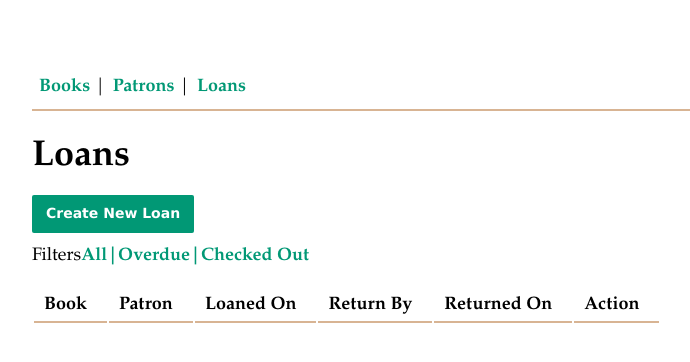
After one commit to valeshan/library_manager, a Node server app: page /all_loans in a window 1280 px wide. The commit adds this page. Shown: the top 362 px of the page, without its empty margins (26-716 px from the left). Run offline with Node 20, Linux system fonts and the light colour scheme; data that the repository does not hold is empty; some libraries are stand-ins or nearby versions.

Commit message:
Connected db
-connect db to models
-accessing books and loans through now created pug files
-created conditionals for overdue loan render

```diff
--- a/models/patrons.js
+++ b/models/patrons.js
@@ -11,7 +11,9 @@ module.exports = (sequelize, DataTypes) => {
     email: DataTypes.STRING,
     library_id: DataTypes.STRING,
     zip_code: DataTypes.INTEGER
-  }, {});
+  }, {
+    timestamps: false
+  });
   patrons.associate = function(models) {
     // associations can be defined here
   };
--- a/routes/books.js
+++ b/routes/books.js
@@ -1,6 +1,6 @@
 var express = require('express');
 var router = express.Router();
-var Books = require('../models').books;
+
 
 
 module.exports = router;
--- a/routes/index.js
+++ b/routes/index.js
@@ -1,19 +1,46 @@
-var express = require('express');
-var router = express.Router();
+const express = require('express');
+const router = express.Router();
+const date = new Date();
+
+const Sequelize = require('sequelize');
+const Op = Sequelize.Op;
+
+const Books = require('../models').books;
+const Loans = require('../models').loans;
+const Patrons = require('../models').patrons;
+
+
+
 
 /* GET home page. */
 router.get('/', function(req, res, next) {
   res.render('index', { title: 'Library Manager' });
 });
 
-router.get('/all_books', function(req, res, next) {
-  res.render('all_books');
+
+
+
+
+      //************ BOOKS *************//
+
+
+
+//GET All Books
+router.get('/all_books', function(req,res,err){
+  Books.findAll().then(function(books){
+      res.render("all_books", {books:books})
+  })
 });
 
+//GET OVERDUE BOOKS
 router.get('/overdue_books', function(req, res, next) {
-  res.render('overdue_books');
-});
-
+    Loans.findAll({where: {
+                    return_by:{
+                            [Op.lt]: date
+    }}}).then(function(loans){
+      res.render('overdue_books', {loans:loans});
+    })
+  });
 
 router.get('/checked_books', function(req, res, next) {
   res.render('checked_books');
@@ -23,4 +50,35 @@ router.get('/new_book', function(req, res, next) {
   res.render('new_book');
 });
 
+
+
+
+      //************ LOANS *************//
+
+
+
+
+//GET ALL LOANS
+router.get('/all_loans', function(req,res,err){
+  Loans.findAll().then(function(loans){
+      res.render("all_loans", {loans:loans})
+  })
+});
+
+//GET OVERDUE LOANS
+router.get('/overdue_loans', function(req, res, next) {
+    Loans.findAll({where: {
+                    return_by:{
+                            [Op.lt]: date
+                          },
+                    returned_on: null
+  }}).then(function(loans){
+      res.render('all_loans', {loans:loans});
+    })
+  });
+
+
+
+
+
 module.exports = router;
--- /dev/null
+++ b/views/all_loans.pug
@@ -0,0 +1,14 @@
+extends layout
+
+block content
+  include includes/loan_menus/loan_filters
+  include includes/loan_menus/loan_table
+    each loan in loans
+      tr
+        td=loan.book_id
+        td=loan.patron_id
+        td=loan.loaned_on
+        td=loan.return_by
+        td=loan.returned_on
+        td
+          a(href='/return_book' class='button') Return Book
--- /dev/null
+++ b/views/includes/loan_menus/loan_filters.pug
@@ -0,0 +1,9 @@
+h1 Loans
+p
+  a(class = 'button' href='/new_loan')  Create New Loan
+p Filters
+  a(href='/all_loans') All
+  a |
+  a(href='/overdue_loans') Overdue
+  a |
+  a(href='/checked_loans') Checked Out
--- /dev/null
+++ b/views/includes/loan_menus/loan_table.pug
@@ -0,0 +1,10 @@
+table
+  thead
+    tr
+      th Book
+      th Patron
+      th Loaned On
+      th Return By
+      th Returned On
+      th Action
+  tbody
--- a/views/includes/navigation.pug
+++ b/views/includes/navigation.pug
@@ -5,4 +5,4 @@ nav
     li
       a Patrons
     li
-      a Loans
+      a(href='/all_loans') Loans
```
Also changed, not shown: models/books.js (+6 -1 lines), models/loans.js (+11 -1 lines), views/all_books.pug (+7 -1 lines), views/includes/book_menus/book_table.pug (added, +8 -0 lines), views/overdue_books.pug (+7 -1 lines).
